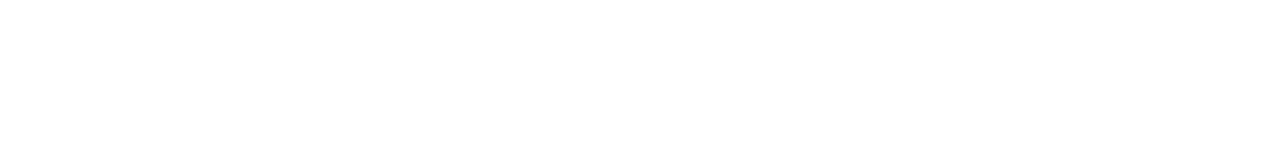
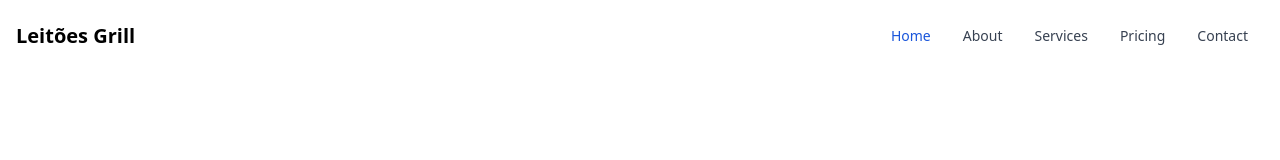
Before and after one commit to parseiro/clubilson, a website: page index.html in a window 1280 px wide. Drawn offline with nearby package versions, Linux system fonts and the light colour scheme; files that its build step writes are made by us from their sources.

Commit message:
Barra superior

```diff
--- a/index.html
+++ b/index.html
@@ -23,15 +23,87 @@
   </head>
 
   <body class="flex flex-col">
-    <header class="flex-">
+    <header>
+      <nav
+        class="rounded border-gray-200 bg-white px-2 py-2.5 dark:bg-gray-900 sm:px-4"
+      >
+        <div
+          class="container mx-auto flex flex-wrap items-center justify-between"
+        >
+          <span
+            class="self-center whitespace-nowrap text-xl font-semibold dark:text-white"
+            >Leitões Grill</span
+          >
 
+          <button
+            data-collapse-toggle="navbar-default"
+            type="button"
+            class="ml-3 inline-flex items-center rounded-lg p-2 text-sm text-gray-500 hover:bg-gray-100 focus:outline-none focus:ring-2 focus:ring-gray-200 dark:text-gray-400 dark:hover:bg-gray-700 dark:focus:ring-gray-600 md:hidden"
+            aria-controls="navbar-default"
+            aria-expanded="false"
+          >
+            <span class="sr-only">Open main menu</span>
+            <svg
+              class="h-6 w-6"
+              aria-hidden="true"
+              fill="currentColor"
+              viewBox="0 0 20 20"
+              xmlns="http://www.w3.org/2000/svg"
+            >
+              <path
+                fill-rule="evenodd"
+                d="M3 5a1 1 0 011-1h12a1 1 0 110 2H4a1 1 0 01-1-1zM3 10a1 1 0 011-1h12a1 1 0 110 2H4a1 1 0 01-1-1zM3 15a1 1 0 011-1h12a1 1 0 110 2H4a1 1 0 01-1-1z"
+                clip-rule="evenodd"
+              ></path>
+            </svg>
+          </button>
+          <div class="hidden w-full md:block md:w-auto" id="navbar-default">
+            <ul
+              class="mt-4 flex flex-col rounded-lg border border-gray-100 bg-gray-50 p-4 dark:border-gray-700 dark:bg-gray-800 md:mt-0 md:flex-row md:space-x-8 md:border-0 md:bg-white md:text-sm md:font-medium md:dark:bg-gray-900"
+            >
+              <li>
+                <a
+                  href="#"
+                  class="block rounded bg-blue-700 py-2 pr-4 pl-3 text-white dark:text-white md:bg-transparent md:p-0 md:text-blue-700"
+                  aria-current="page"
+                  >Home</a
+                >
+              </li>
+              <li>
+                <a
+                  href="#"
+                  class="block rounded py-2 pr-4 pl-3 text-gray-700 hover:bg-gray-100 dark:text-gray-400 dark:hover:bg-gray-700 dark:hover:text-white md:border-0 md:p-0 md:hover:bg-transparent md:hover:text-blue-700 md:dark:hover:bg-transparent md:dark:hover:text-white"
+                  >About</a
+                >
+              </li>
+              <li>
+                <a
+                  href="#"
+                  class="block rounded py-2 pr-4 pl-3 text-gray-700 hover:bg-gray-100 dark:text-gray-400 dark:hover:bg-gray-700 dark:hover:text-white md:border-0 md:p-0 md:hover:bg-transparent md:hover:text-blue-700 md:dark:hover:bg-transparent md:dark:hover:text-white"
+                  >Services</a
+                >
+              </li>
+              <li>
+                <a
+                  href="#"
+                  class="block rounded py-2 pr-4 pl-3 text-gray-700 hover:bg-gray-100 dark:text-gray-400 dark:hover:bg-gray-700 dark:hover:text-white md:border-0 md:p-0 md:hover:bg-transparent md:hover:text-blue-700 md:dark:hover:bg-transparent md:dark:hover:text-white"
+                  >Pricing</a
+                >
+              </li>
+              <li>
+                <a
+                  href="#"
+                  class="block rounded py-2 pr-4 pl-3 text-gray-700 hover:bg-gray-100 dark:text-gray-400 dark:hover:bg-gray-700 dark:hover:text-white md:border-0 md:p-0 md:hover:bg-transparent md:hover:text-blue-700 md:dark:hover:bg-transparent md:dark:hover:text-white"
+                  >Contact</a
+                >
+              </li>
+            </ul>
+          </div>
+        </div>
+      </nav>
     </header>
-    <main>
-
-    </main>
-    <footer>
-
-    </footer>
+    <main></main>
+    <footer></footer>
 
     <script src="js/vendor/modernizr-3.11.2.min.js"></script>
     <script src="js/plugins.js"></script>
```
